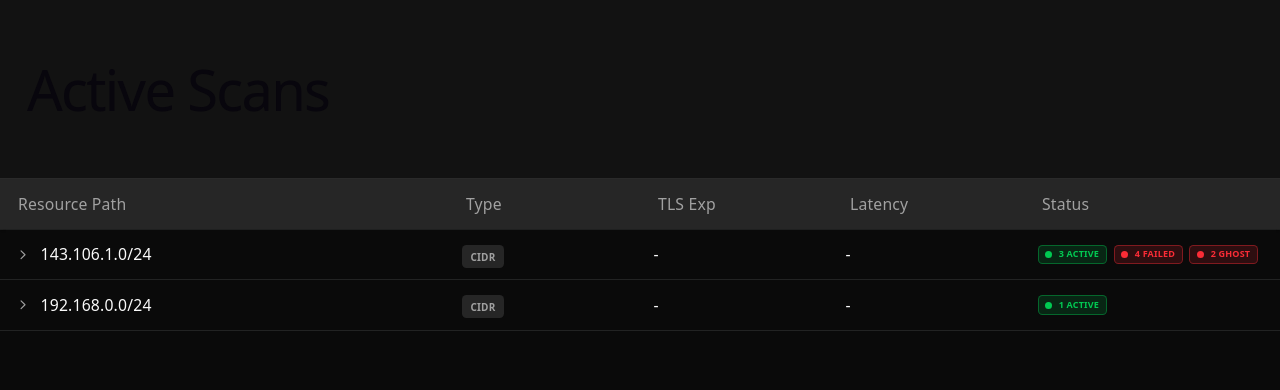
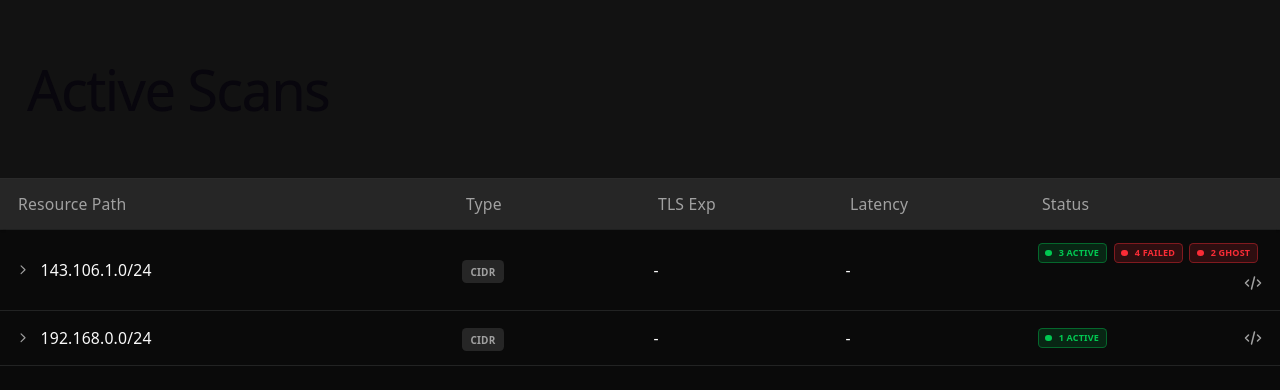
Before and after one commit to lucas-queiroz-sena2005/site-health-check, a React (Vite) app in the folder frontend/: page / in a window 1280 px wide. Shown: the top 390 px of the page. Built offline with nearby package versions, Linux system fonts and the light colour scheme.

Commit message:
Decouple DetailsPanel from tree expansion and fix clear button original node id

```diff
--- a/frontend/src/features/scans/components/HierarchicalTable/RenderTreeNode.tsx
+++ b/frontend/src/features/scans/components/HierarchicalTable/RenderTreeNode.tsx
@@ -1,4 +1,5 @@
 import { HierarchicalTable } from './index'
+import { useTableContext } from './TableContext'
 import type { TreeNode, TreeNodeStatus } from '../../types'
 
 function getStatusBadgeClasses(status: TreeNodeStatus) {
@@ -23,11 +24,12 @@ const RenderTreeNodeInner = ({
   onClearFilter
 }: {
   node: TreeNode,
-  depth?: number,
-  onStatusClick?: (nodeId: string, status: string) => void,
+  depth?: number
+  onStatusClick?: (nodeId: string, status: string) => void
   onClearFilter?: (nodeId: string) => void
 }) => {
-  const isLeaf = node.children.length === 0
+  const { toggleDetail } = useTableContext()
+  const isLeaf = !node.children || node.children.length === 0
 
   return (
     <HierarchicalTable.Row
@@ -56,8 +58,8 @@ const RenderTreeNodeInner = ({
                 ↳ Filter: {node.appliedFilter}
               </span>
               <button
-                onClick={(e) => { e.stopPropagation(); onClearFilter?.(node.id); }}
-                className="text-[9px] font-bold text-muted-foreground hover:text-destructive uppercase border border-border rounded px-1 bg-muted/30"
+                onClick={(e) => { e.stopPropagation(); onClearFilter?.(node.originalNodeId || node.id); }}
+                className="text-[9px] font-mono text-muted-foreground hover:text-foreground underline decoration-muted-foreground/30 hover:decoration-foreground/50 transition-colors"
               >
                 Clear
               </button>
@@ -81,7 +83,7 @@ const RenderTreeNodeInner = ({
             <>
               {(node.nodeStats.active || 0) > 0 && (
                 <button
-                  onClick={(e) => { e.stopPropagation(); onStatusClick?.(node.id, 'active'); }}
+                  onClick={(e) => { e.stopPropagation(); onStatusClick?.(node.originalNodeId || node.id, 'active'); }}
                   className="bg-green-500/15 text-green-500 border border-green-500/40 px-1.5 py-0.5 rounded text-[9px] font-bold uppercase hover:border-green-500 transition-colors flex items-center gap-1.5 shrink-0"
                 >
                   <span className="w-1.5 h-1.5 rounded-sm bg-green-500" /> {node.nodeStats.active} Active
@@ -89,7 +91,7 @@ const RenderTreeNodeInner = ({
               )}
               {(node.nodeStats.failed || 0) > 0 && (
                 <button
-                  onClick={(e) => { e.stopPropagation(); onStatusClick?.(node.id, 'failed'); }}
+                  onClick={(e) => { e.stopPropagation(); onStatusClick?.(node.originalNodeId || node.id, 'failed'); }}
                   className="bg-red-500/15 text-red-500 border border-red-500/40 px-1.5 py-0.5 rounded text-[9px] font-bold uppercase hover:border-red-500 transition-colors flex items-center gap-1.5 shrink-0"
                 >
                   <span className="w-1.5 h-1.5 rounded-sm bg-red-500" /> {node.nodeStats.failed} Failed
@@ -97,7 +99,7 @@ const RenderTreeNodeInner = ({
               )}
               {(node.nodeStats.ghost || 0) > 0 && (
                 <button
-                  onClick={(e) => { e.stopPropagation(); onStatusClick?.(node.id, 'ghost'); }}
+                  onClick={(e) => { e.stopPropagation(); onStatusClick?.(node.originalNodeId || node.id, 'ghost'); }}
                   className="bg-red-500/15 text-red-500 border border-red-500/40 px-1.5 py-0.5 rounded text-[9px] font-bold uppercase hover:border-red-500 transition-colors flex items-center gap-1.5 shrink-0"
                 >
                   <span className="w-1.5 h-1.5 rounded-sm bg-red-500" /> {node.nodeStats.ghost} Ghost
@@ -105,6 +107,16 @@ const RenderTreeNodeInner = ({
               )}
             </>
           )}
+
+          <button
+            onClick={(e) => { e.stopPropagation(); toggleDetail(node.id); }}
+            className="ml-auto p-1 text-muted-foreground hover:text-foreground hover:bg-muted rounded transition-colors"
+            title="View Raw JSON Details"
+          >
+            <svg className="w-4 h-4" fill="none" viewBox="0 0 24 24" stroke="currentColor">
+              <path strokeLinecap="round" strokeLinejoin="round" strokeWidth={2} d="M10 20l4-16m4 4l4 4-4 4M6 16l-4-4 4-4" />
+            </svg>
+          </button>
         </div>
       </HierarchicalTable.Cell>
     </HierarchicalTable.Row>
--- a/frontend/src/features/scans/components/HierarchicalTable/TableContext.tsx
+++ b/frontend/src/features/scans/components/HierarchicalTable/TableContext.tsx
@@ -3,6 +3,8 @@ import { createContext, useContext, useState, type ReactNode } from 'react'
 export interface TableContextType {
   expandedRowIds: Set<string>
   toggleRow: (id: string) => void
+  expandedDetailIds: Set<string>
+  toggleDetail: (id: string) => void
 }
 
 const TableContext = createContext<TableContextType | undefined>(undefined)
@@ -15,8 +17,18 @@ export interface TableProviderProps {
 
 export function TableProvider({ children, expandedRowIds: controlledExpanded, onToggleRow: controlledToggle }: TableProviderProps) {
   const [internalExpanded, setInternalExpanded] = useState<Set<string>>(new Set())
+  const [expandedDetailIds, setExpandedDetailIds] = useState<Set<string>>(new Set())
 
   const expandedRowIds = controlledExpanded !== undefined ? controlledExpanded : internalExpanded
+
+  const toggleDetail = (id: string) => {
+    setExpandedDetailIds(prev => {
+      const next = new Set(prev)
+      if (next.has(id)) next.delete(id)
+      else next.add(id)
+      return next
+    })
+  }
 
   const toggleRow = (id: string) => {
     if (controlledToggle) {
@@ -41,7 +53,7 @@ export function TableProvider({ children, expandedRowIds: controlledExpanded, on
   }
 
   return (
-    <TableContext.Provider value={{ expandedRowIds, toggleRow }}>
+    <TableContext.Provider value={{ expandedRowIds, toggleRow, expandedDetailIds, toggleDetail }}>
       {children}
     </TableContext.Provider>
   )
--- a/frontend/src/features/scans/components/HierarchicalTable/TableRow.tsx
+++ b/frontend/src/features/scans/components/HierarchicalTable/TableRow.tsx
@@ -12,7 +12,7 @@ export interface TableRowProps {
 }
 
 export function TableRow({ id, depth = 0, isLeaf = false, rawPayload, children, subRows }: TableRowProps) {
-  const { expandedRowIds, toggleRow } = useTableContext()
+  const { expandedRowIds, toggleRow, expandedDetailIds } = useTableContext()
   const isExpanded = expandedRowIds.has(id)
 
   // Base padding plus depth-based indentation (e.g. 1.5rem per depth level)
@@ -55,9 +55,9 @@ export function TableRow({ id, depth = 0, isLeaf = false, rawPayload, children,
         })}
       </tr>
 
-      {/* Exclusive Rendering */}
+      {/* Independent Details and Children */}
+      {expandedDetailIds.has(id) && <DetailsPanel payload={rawPayload} />}
       {isExpanded && !isLeaf && subRows}
-      {isExpanded && isLeaf && <DetailsPanel payload={rawPayload} />}
     </>
   )
 }
--- a/frontend/src/features/scans/types/index.ts
+++ b/frontend/src/features/scans/types/index.ts
@@ -43,4 +43,5 @@ export interface TreeNode {
   rawPayload?: any
   appliedFilter?: string
   isExplicitFilter?: boolean
+  originalNodeId?: string
 }
--- a/frontend/src/features/scans/utils/compressTree.ts
+++ b/frontend/src/features/scans/utils/compressTree.ts
@@ -20,6 +20,7 @@ export function compressTreeNodes(node: TreeNode): TreeNode {
 
     return {
       id: `${node.id}->${singleChild.id}`,
+      originalNodeId: node.originalNodeId || node.id,
       label: newLabel,
       type: `${node.type} / ${singleChild.type}`,
       status: node.status,
```
